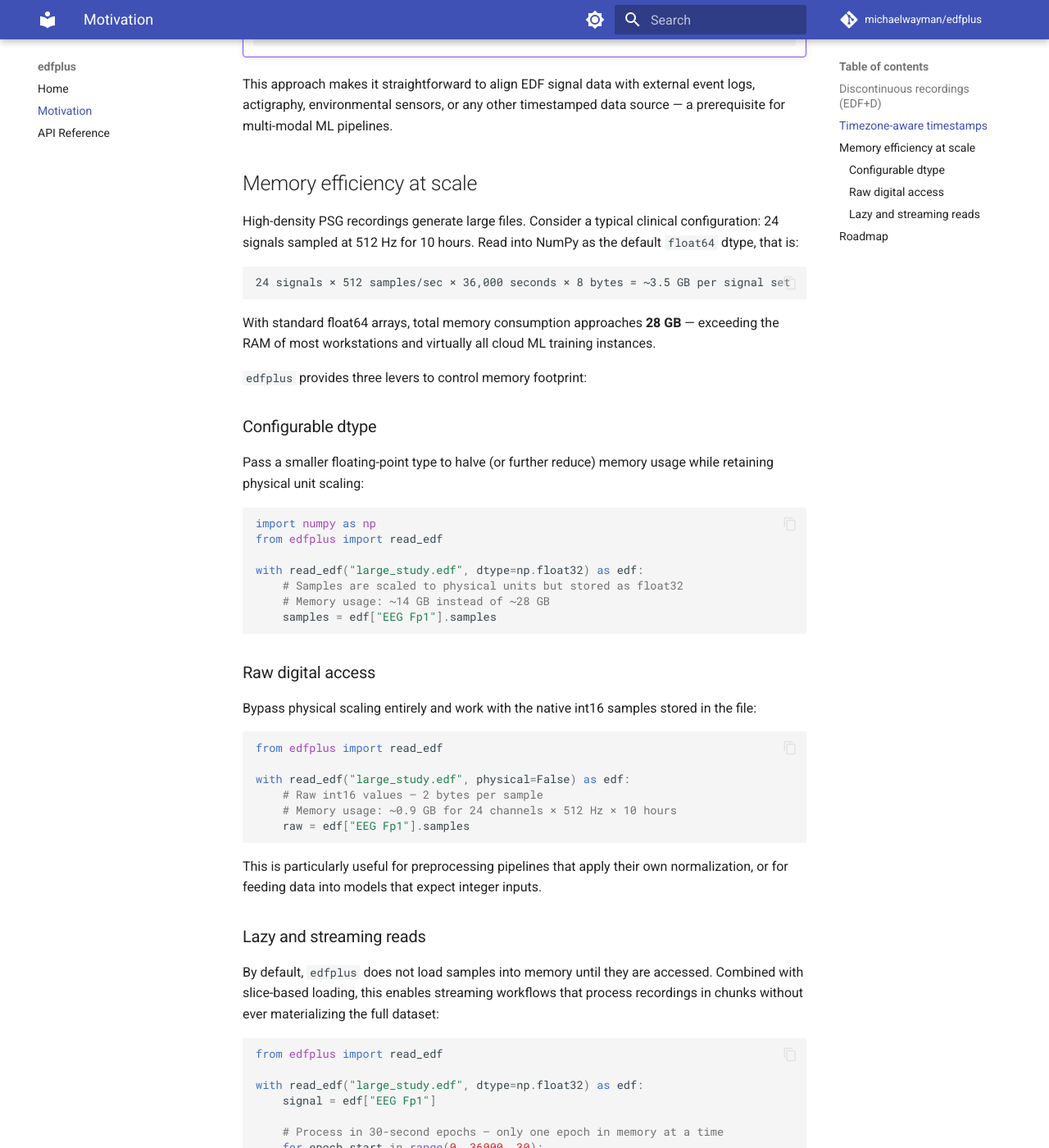
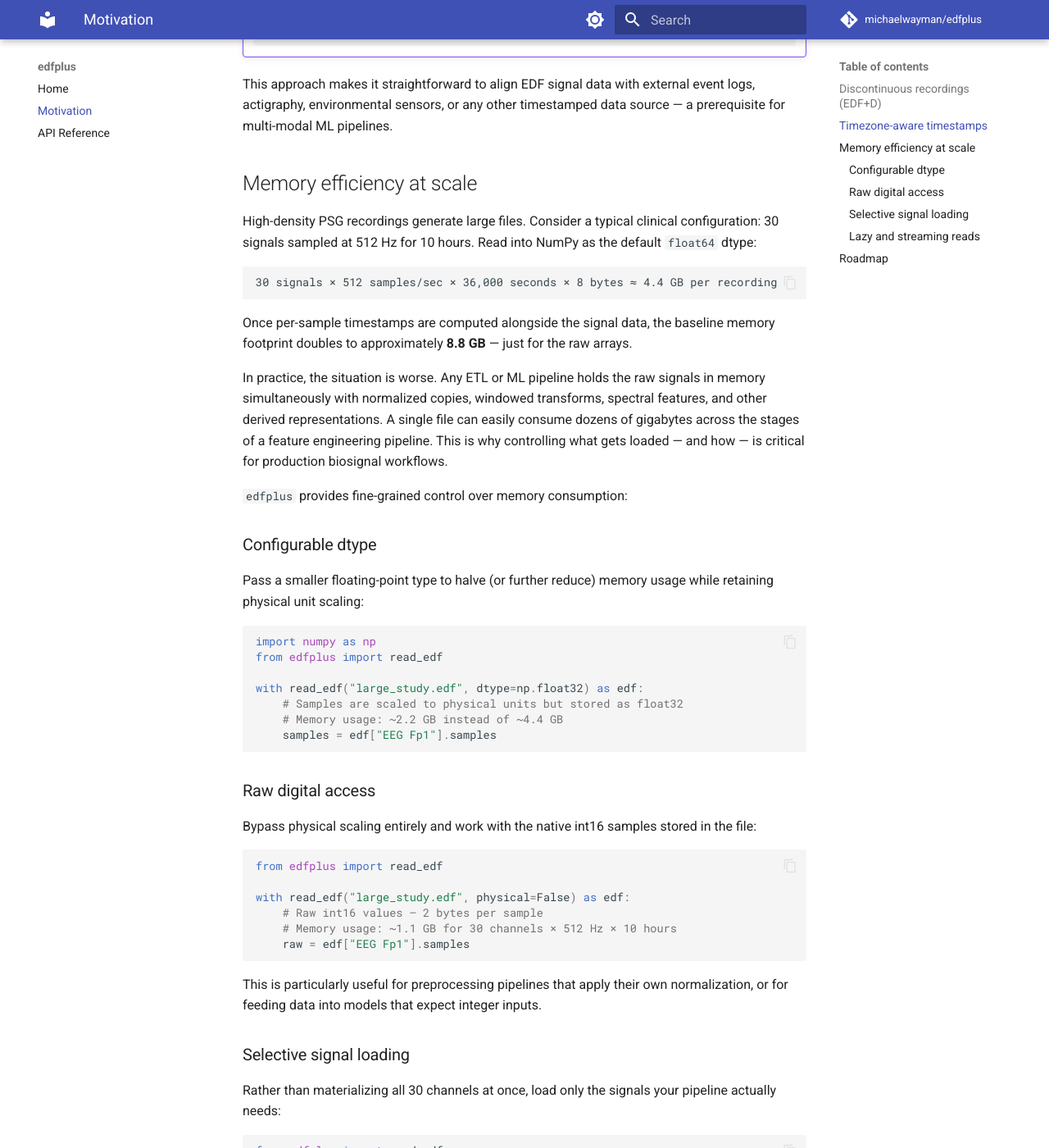
Before and after one commit to michaelwayman/edfplus, an MkDocs documentation site: the page built from docs/motivation.md, in a window 1280 px wide and 1400 px high, scrolled down 1614 px. Shown: the whole window at 82% size. Built offline with MkDocs 1.6.1 and Material for MkDocs 9.7.7, drawn with Linux system fonts in a browser that asks for light colours; comment, search, counter and statistics services are not loaded; some of the changed text lies outside the part shown.

````diff
--- a/docs/motivation.md
+++ b/docs/motivation.md
@@ -56,15 +56,17 @@ This approach makes it straightforward to align EDF signal data with external ev
 
 ## Memory efficiency at scale
 
-High-density PSG recordings generate large files. Consider a typical clinical configuration: 24 signals sampled at 512 Hz for 10 hours. Read into NumPy as the default `float64` dtype, that is:
+High-density PSG recordings generate large files. Consider a typical clinical configuration: 30 signals sampled at 512 Hz for 10 hours. Read into NumPy as the default `float64` dtype:
 
 ```
-24 signals × 512 samples/sec × 36,000 seconds × 8 bytes = ~3.5 GB per signal set
+30 signals × 512 samples/sec × 36,000 seconds × 8 bytes ≈ 4.4 GB per recording
 ```
 
-With standard float64 arrays, total memory consumption approaches **28 GB** — exceeding the RAM of most workstations and virtually all cloud ML training instances.
+Once per-sample timestamps are computed alongside the signal data, the baseline memory footprint doubles to approximately **8.8 GB** — just for the raw arrays.
 
-`edfplus` provides three levers to control memory footprint:
+In practice, the situation is worse. Any ETL or ML pipeline holds the raw signals in memory simultaneously with normalized copies, windowed transforms, spectral features, and other derived representations. A single file can easily consume dozens of gigabytes across the stages of a feature engineering pipeline. This is why controlling what gets loaded — and how — is critical for production biosignal workflows.
+
+`edfplus` provides fine-grained control over memory consumption:
 
 ### Configurable dtype
 
@@ -76,7 +78,7 @@ from edfplus import read_edf
 
 with read_edf("large_study.edf", dtype=np.float32) as edf:
     # Samples are scaled to physical units but stored as float32
-    # Memory usage: ~14 GB instead of ~28 GB
+    # Memory usage: ~2.2 GB instead of ~4.4 GB
     samples = edf["EEG Fp1"].samples
 ```
 
@@ -89,17 +91,32 @@ from edfplus import read_edf
 
 with read_edf("large_study.edf", physical=False) as edf:
     # Raw int16 values — 2 bytes per sample
-    # Memory usage: ~0.9 GB for 24 channels × 512 Hz × 10 hours
+    # Memory usage: ~1.1 GB for 30 channels × 512 Hz × 10 hours
     raw = edf["EEG Fp1"].samples
 ```
 
 This is particularly useful for preprocessing pipelines that apply their own normalization, or for feeding data into models that expect integer inputs.
+
+### Selective signal loading
+
+Rather than materializing all 30 channels at once, load only the signals your pipeline actually needs:
+
+```python
+from edfplus import read_edf
+
+with read_edf("large_study.edf", dtype=np.float32) as edf:
+    # Load only the channels relevant to your model
+    eeg = edf["EEG Fp1"]
+    ecg = edf["ECG"]
+    # The other 28 channels are never read into memory
+```
 
 ### Lazy and streaming reads
 
 By default, `edfplus` does not load samples into memory until they are accessed. Combined with slice-based loading, this enables streaming workflows that process recordings in chunks without ever materializing the full dataset:
 
 ```python
+import numpy as np
 from edfplus import read_edf
 
 with read_edf("large_study.edf", dtype=np.float32) as edf:
@@ -111,11 +128,11 @@ with read_edf("large_study.edf", dtype=np.float32) as edf:
         # Process chunk...
 ```
 
-This prevents OOM errors in memory-constrained environments such as containerized ML pipelines, CI runners, and edge devices.
+This prevents OOM errors in memory-constrained environments such as containerized ML pipelines, CI runners, and edge devices. The combination of selective signal access, configurable dtypes, and streaming reads means `edfplus` can handle arbitrarily large recordings without requiring the entire file to fit in RAM.
 
 ## Roadmap
 
-The next release will introduce configurable **interpolation and downsampling** strategies, giving users explicit control over the fidelity-vs-resource trade-off when working with multi-rate signal files.
+The next release will introduce configurable **interpolation and downsampling** strategies, giving users explicit control over the fidelity-vs-resource trade-off when working with multi-rate signal files. This includes streaming interpolation that operates on chunks rather than requiring the full signal in memory.
 
 This is a deliberate design contrast with libraries (e.g., `mne`) that automatically upsample lower-rate signals to match the highest rate in the file — synthesizing samples that do not exist in the original recording and inflating memory usage unnecessarily.
 
````
Also changed, not shown: README.md (+10 -7 lines).
